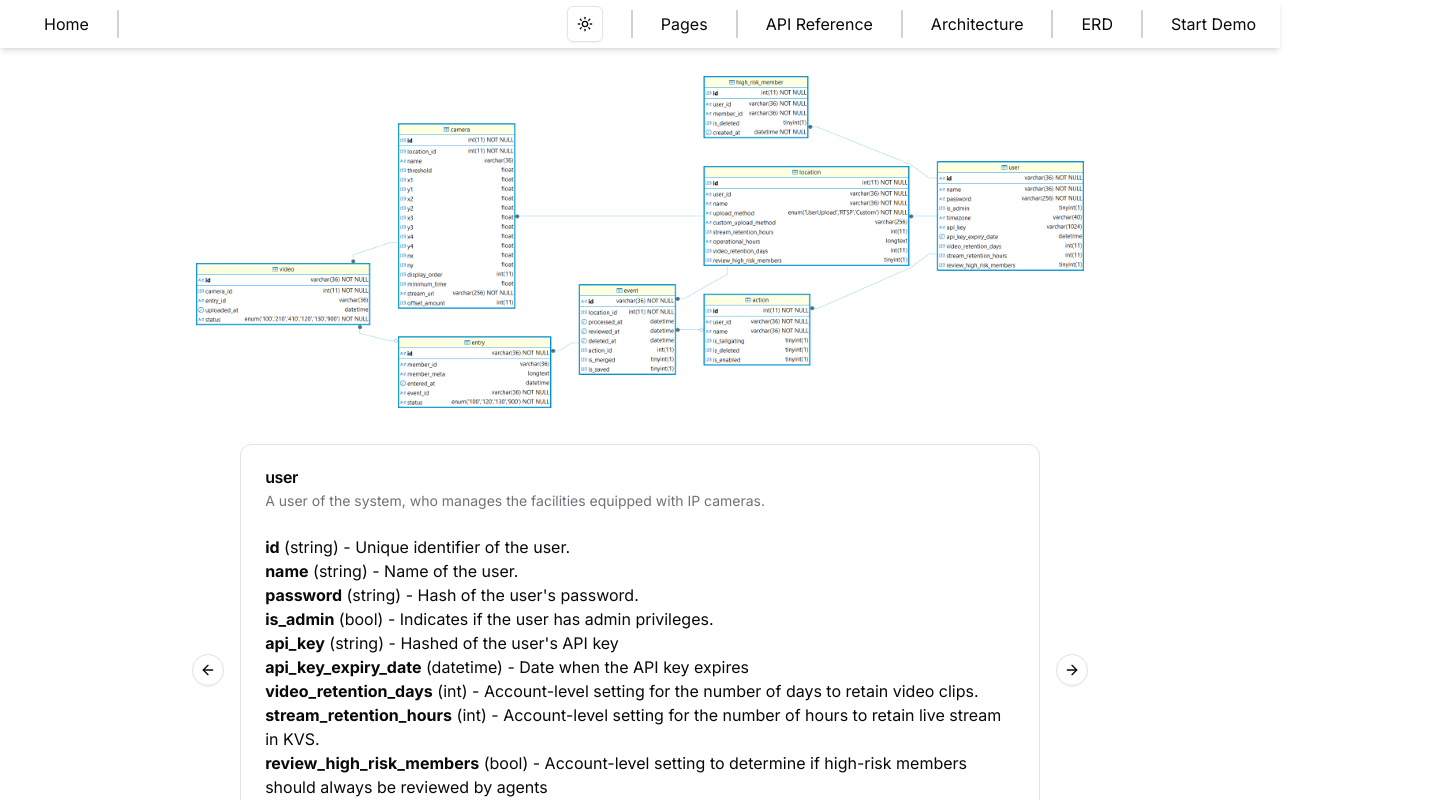
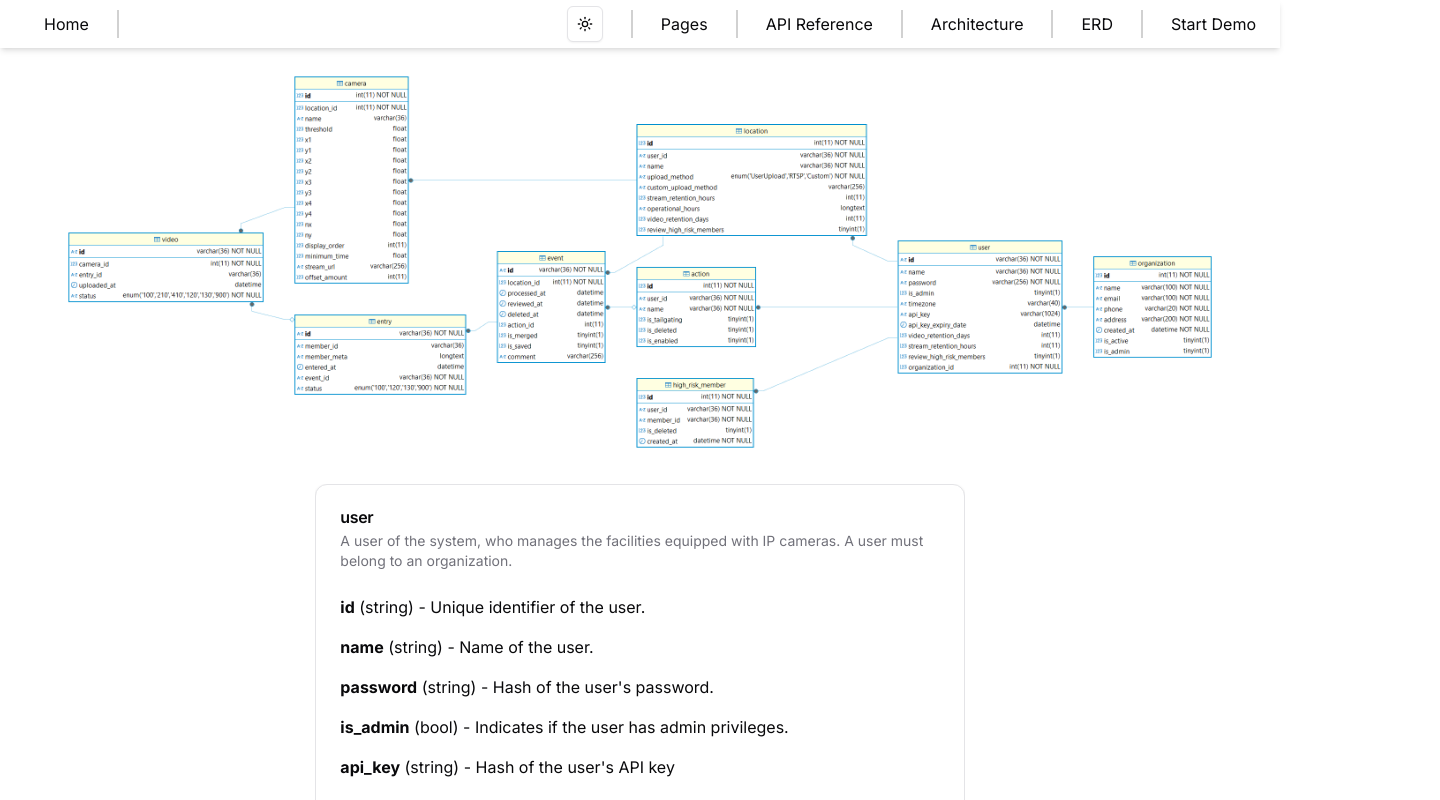
Before and after one commit to isacyoo/TD_demo, a Next.js app: page /erd in a window 1280 px wide. Shown: the top 800 px of the page, 1440 px wide, since content can reach past the window. Built offline with nearby package versions, Linux system fonts and the light colour scheme.

Commit message:
erd static done

```diff
--- a/src/app/erd/page.js
+++ b/src/app/erd/page.js
@@ -4,7 +4,7 @@ import ImageMagnifier from "@/components/common/ImageMagnifier";
 export default function ERDPage() {
     return (
         <div className="my-6 flex flex-col items-center justify-center">
-            <ImageMagnifier src="/erd.png" />
+            <ImageMagnifier src="/erd.png" magnifierSize={300} width={90}/>
             <ERD/>
         </div>
     )
--- a/src/components/erd/ERD.js
+++ b/src/components/erd/ERD.js
@@ -2,7 +2,6 @@ import {
     Card,
     CardContent,
     CardDescription,
-    CardFooter,
     CardHeader,
     CardTitle,
   } from "@/components/ui/card"
@@ -49,11 +48,13 @@ function Entity({ name, description, columns }) {
                 <CardDescription>{description}</CardDescription>
             </CardHeader>
             <CardContent>
-                {columns.map((column) => (
-                    <div key={column.name}>
-                        <strong>{column.name}</strong> ({column.type}) - {column.description}
-                    </div>
-                ))}
+                <div className="grid grid-cols-1 gap-4">
+                    {columns.map((column) => (
+                        <div key={column.name}>
+                            <strong>{column.name}</strong> ({column.type}) - {column.description}
+                        </div>
+                    ))}
+                </div>
             </CardContent>
         </Card>
     )
--- a/src/components/erd/Entities.js
+++ b/src/components/erd/Entities.js
@@ -1,29 +1,45 @@
 export const entities = [
     {
         name: "user",
-        description: "A user of the system, who manages the facilities equipped with IP cameras.",
+        description: <p>A user of the system, who manages the facilities equipped with IP cameras. A user must belong to an organization.</p>,
+        page: null,
         columns: [
-            { name: "id", type: "string", primaryKey: true, description: "Unique identifier of the user." },
+            { name: "id", type: "string", description: "Unique identifier of the user." },
             { name: "name", type: "string", description: "Name of the user." },
             { name: "password", type: "string", description: "Hash of the user's password." },
             { name: "is_admin", type: "bool", description: "Indicates if the user has admin privileges." },
-            { name: "api_key", type: "string", description: "Hashed of the user's API key" },
+            { name: "api_key", type: "string", description: "Hash of the user's API key" },
             { name: "api_key_expiry_date", type: "datetime", description: "Date when the API key expires" },
             { name: "video_retention_days", type: "int", description: "Account-level setting for the number of days to retain video clips." },
             { name: "stream_retention_hours", type: "int", description: "Account-level setting for the number of hours to retain live stream in KVS." },
             { name: "review_high_risk_members", type: "bool", description: "Account-level setting to determine if high-risk members should always be reviewed by agents" },
+            { name: "organization_id", type: "int", description: "The organization to which the user belongs." },
+        ]
+    },
+    {
+        name: "organization",
+        description: <p>An organization that manages multiple users and locations. Billing is done at an organization level.</p>,
+        columns: [
+            { name: "id", type: "int", description: "Unique identifier of the organization." },
+            { name: "name", type: "string", description: "Name of the organization." },
+            { name: "email", type: "string", description: "Email address of the organization." },
+            { name: "phone", type: "string", description: "Phone number of the organization." },
+            { name: "address", type: "string", description: "Address of the organization." },
+            { name: "created_at", type: "datetime", description: "Timestamp when the organization was created." },
+            { name: "is_active", type: "bool", description: "Indicates if the organization is active." },
+            { name: "is_admin", type: "bool", description: "Indicates if the organization has admin privileges." },
         ]
     },
     {
         name: "location",
-        description: "A location managed by a user, equipped with cameras.",
+        description: <p>A location managed by a user, equipped with cameras. A location is typically an entrance, so a facility can have multiple locations.</p>,
         columns: [
-            { name: "id", type: "int", primaryKey: true, description: "Unique identifier of the location." },
-            { name: "user_id", type: "string", foreignKey: "user.id", description: "The user who owns this location." },
+            { name: "id", type: "int", description: "Unique identifier of the location." },
+            { name: "user_id", type: "string", description: "The user who owns this location." },
             { name: "name", type: "string", description: "Name of the location." },
-            { name: "upload_method", type: "enum", description: "Method of uploading video streams." },
+            { name: "upload_method", type: "enum", description: "Method of uploading video streams. Enum of ( UserUpload, RTSP, Custom )" },
             { name: "custom_upload_method", type: "string", description: "Custom upload method if applicable." },
-            { name: "operational_hours", type: "json", description: "Operational hours of the location." },
+            { name: "operational_hours", type: "json", description: "Operational schedule of the TAILDET-AI for the location." },
             { name: "video_retention_days", type: "int", description: "Number of days to retain video clips." },
             { name: "stream_retention_hours", type: "int", description: "Number of hours to retain live streams." },
             { name: "review_high_risk_members", type: "bool", description: "Whether high-risk members should always be reviewed." },
@@ -31,80 +47,95 @@ export const entities = [
     },
     {
         name: "camera",
-        description: "A camera installed at a location.",
+        description: <p>A camera installed at a location.</p>,
         columns: [
-            { name: "id", type: "int", primaryKey: true, description: "Unique identifier of the camera." },
-            { name: "location_id", type: "int", foreignKey: "location.id", description: "The location where the camera is installed." },
+            { name: "id", type: "int", description: "Unique identifier of the camera." },
+            { name: "location_id", type: "int", description: "The location where the camera is installed." },
+            { name: "display_order", type: "int", description: "Display order of the camera." },
             { name: "name", type: "string", description: "Name of the camera." },
-            { name: "stream_url", type: "string", description: "URL of the camera's video stream." },
+            { name: "stream_url", type: "string", description: "URL of the camera's RTSP stream." },
             { name: "threshold", type: "float", description: "Threshold for detection." },
             { name: "minimum_time", type: "float", description: "Minimum time for detection." },
-            { name: "x1", type: "float", description: "Coordinate x1 for the camera's field of view." },
-            { name: "y1", type: "float", description: "Coordinate y1 for the camera's field of view." },
-            { name: "x2", type: "float", description: "Coordinate x2 for the camera's field of view." },
-            { name: "y2", type: "float", description: "Coordinate y2 for the camera's field of view." },
-            { name: "x3", type: "float", description: "Coordinate x3 for the camera's field of view." },
-            { name: "y3", type: "float", description: "Coordinate y3 for the camera's field of view." },
-            { name: "x4", type: "float", description: "Coordinate x4 for the camera's field of view." },
-            { name: "y4", type: "float", description: "Coordinate y4 for the camera's field of view." },
+            { name: "offset_amount", type: "int", description: "Offset amount in seconds when creating a video clip from KVS." },
+            { name: "x1", type: "float", description: "x coordinate of the 1st point of the entrance" },
+            { name: "y1", type: "float", description: "y coordinate of the 1st point of the entrance" },
+            { name: "x2", type: "float", description: "x coordinate of the 2nd point of the entrance" },
+            { name: "y2", type: "float", description: "y coordinate of the 2nd point of the entrance" },
+            { name: "x3", type: "float", description: "x coordinate of the 3rd point of the entrance" },
+            { name: "y3", type: "float", description: "y coordinate of the 3rd point of the entrance" },
+            { name: "x4", type: "float", description: "x coordinate of the 4th point of the entrance" },
+            { name: "y4", type: "float", description: "y coordinate of the 4th point of the entrance" },
+            { name: "nx", type: "float", description: "x component of the normalized vector that is normal to the entrance" },
+            { name: "ny", type: "float", description: "y component of the normalized vector that is normal to the entrance" },
         ]
     },
     {
         name: "action",
-        description: "An action performed by a user.",
+        description: <p>An action performed by a user on an event.</p>,
         columns: [
             { name: "id", type: "int", primaryKey: true, description: "Unique identifier of the action." },
             { name: "user_id", type: "string", foreignKey: "user.id", description: "The user who performed the action." },
             { name: "name", type: "string", description: "Name of the action." },
-            { name: "is_tailgating", type: "bool", description: "Indicates if the action is related to tailgating." },
+            { name: "is_tailgating", type: "bool", description: "Indicates if the action is done on a tailgating event." },
             { name: "is_enabled", type: "bool", description: "Whether the action is enabled." },
             { name: "is_deleted", type: "bool", description: "Whether the action is deleted." },
         ]
     },
     {
         name: "high_risk_member",
-        description: "A member flagged as high risk.",
+        description: <p>A member flagged as high risk.</p>,
         columns: [
-            { name: "id", type: "int", primaryKey: true, description: "Unique identifier of the high-risk member." },
-            { name: "user_id", type: "string", foreignKey: "user.id", description: "The user who flagged the member." },
-            { name: "member_id", type: "string", description: "Identifier of the high-risk member." },
+            { name: "id", type: "int", description: "Unique identifier of the high-risk member." },
+            { name: "user_id", type: "string", description: "The user who flagged the member." },
+            { name: "member_id", type: "string", description: "User-side identifier of the high-risk member." },
             { name: "is_deleted", type: "bool", description: "Whether the member is deleted." },
             { name: "created_at", type: "datetime", description: "Timestamp when the member was flagged." },
         ]
     },
     {
         name: "event",
-        description: "An event recorded in the system.",
+        description: <>
+                        <p>An event recorded in the system. Review is done on a per-event basis.</p>
+                        <br />
+                        <p>It consists of a collection of entries. When multiple people scan their cards within certain amount of time, they will be considered as one event, and each scan will create an entry.</p>
+                        <br />
+                        <p> An event will be marked as tailgating if the number of people detected exceeds the number of people scanned in an event.</p>
+                    </>,
         columns: [
-            { name: "id", type: "string", primaryKey: true, description: "Unique identifier of the event." },
-            { name: "location_id", type: "int", foreignKey: "location.id", description: "The location where the event occurred." },
-            { name: "processed_at", type: "datetime", description: "Timestamp when the event was processed." },
-            { name: "reviewed_at", type: "datetime", description: "Timestamp when the event was reviewed." },
+            { name: "id", type: "string", description: "Unique identifier of the event." },
+            { name: "location_id", type: "int", description: "The location where the event occurred." },
+            { name: "processed_at", type: "datetime", description: "Timestamp when the event was processed by the AI engine." },
+            { name: "reviewed_at", type: "datetime", description: "Timestamp when the event was reviewed by an agent." },
             { name: "deleted_at", type: "datetime", description: "Timestamp when the event was deleted." },
             { name: "is_merged", type: "bool", description: "Whether the event is merged." },
-            { name: "action_id", type: "int", foreignKey: "action.id", description: "The action associated with the event." },
+            { name: "action_id", type: "int", description: "The action associated with the event." },
             { name: "is_saved", type: "bool", description: "Whether the event is saved." },
+            { name: "coment", type: "string", description: "Comment associated with the event." },
         ]
     },
     {
         name: "entry",
-        description: "An entry associated with an event.",
+        description: <>
+                        <p>An entry associated with an event. Scanning a card creates an entry by calling POST /entry</p>
+                        <br />
+                        <p>An entry consists of a collection of videos as a location can have multiple cameras. Each camera creates a video on member entry.</p>
+                    </>,
         columns: [
-            { name: "id", type: "string", primaryKey: true, description: "Unique identifier of the entry." },
-            { name: "event_id", type: "string", foreignKey: "event.id", description: "The event associated with the entry." },
-            { name: "member_id", type: "string", description: "Identifier of the member involved in the entry." },
-            { name: "member_meta", type: "json", description: "Metadata about the member." },
+            { name: "id", type: "string", description: "Unique identifier of the entry." },
+            { name: "event_id", type: "string", description: "The event associated with the entry." },
+            { name: "member_id", type: "string", description: "User-side identifier of the member involved in the entry." },
+            { name: "member_meta", type: "json", description: "Metadata about the member provided by the user." },
             { name: "entered_at", type: "datetime", description: "Timestamp when the entry occurred." },
             { name: "status", type: "enum", description: "Status of the entry." },
         ]
     },
     {
         name: "video",
-        description: "A video associated with an entry.",
+        description: <p>A video associated with an entry and a camera.</p>,
         columns: [
-            { name: "id", type: "string", primaryKey: true, description: "Unique identifier of the video." },
-            { name: "camera_id", type: "int", foreignKey: "camera.id", description: "The camera that recorded the video." },
-            { name: "entry_id", type: "string", foreignKey: "entry.id", description: "The entry associated with the video." },
+            { name: "id", type: "string", description: "Unique identifier of the video." },
+            { name: "camera_id", type: "int", description: "The camera that recorded the video." },
+            { name: "entry_id", type: "string", description: "The entry associated with the video." },
             { name: "status", type: "enum", description: "Status of the video." },
             { name: "uploaded_at", type: "datetime", description: "Timestamp when the video was uploaded." },
         ]
```
Also changed, not shown: public/erd.png.
